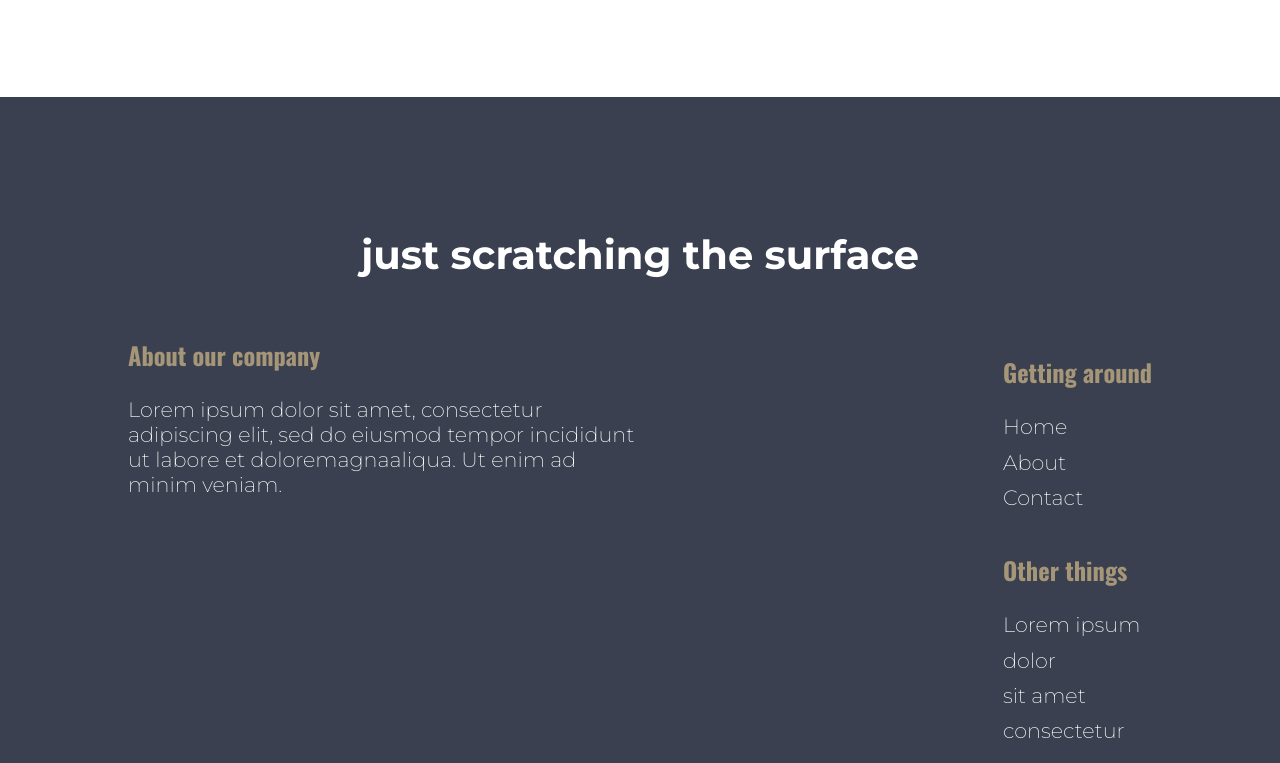
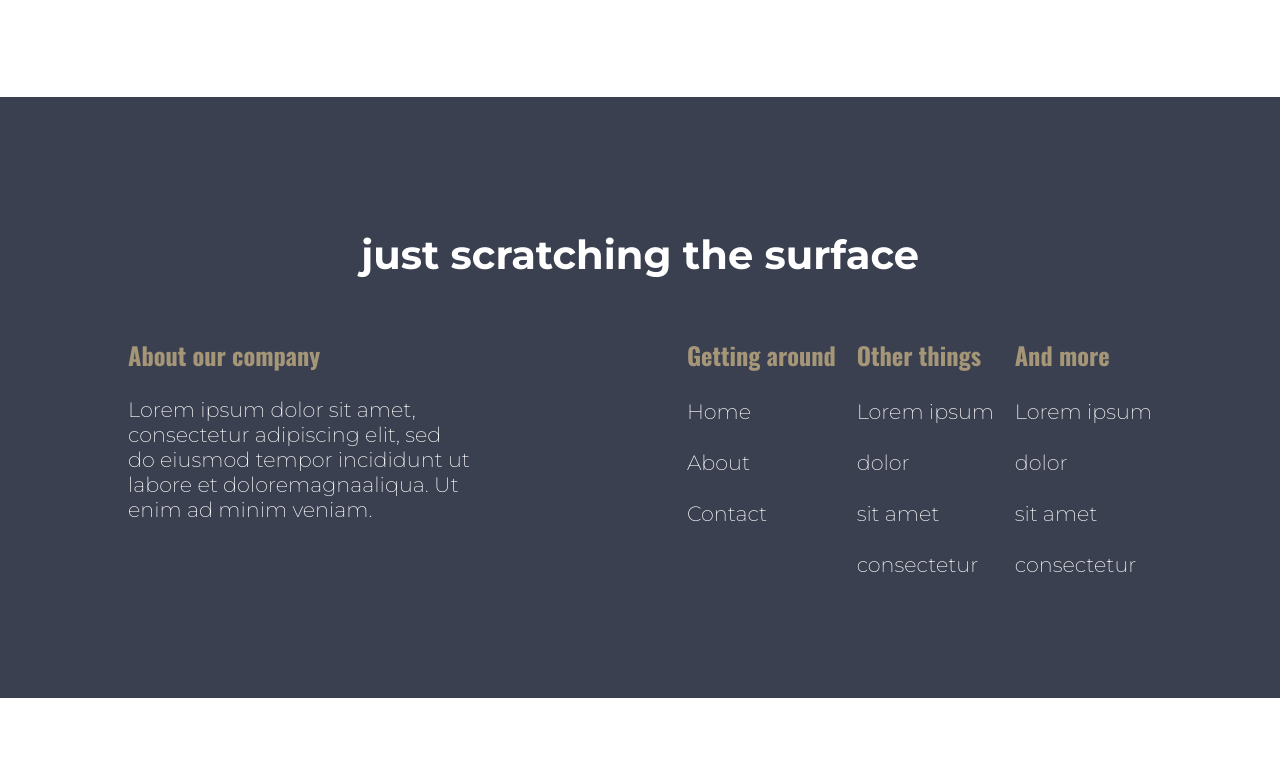
Before and after one commit to maximkwski/kp-responsive-layout, a plain HTML site: page index.html in a window 1280 px wide. Shown: the part 2034-2797 px from the top of the page. After the commit the page ends 2732 px from the top, so only its background shows below. Drawn offline with nearby package versions, Linux system fonts and the light colour scheme.

Commit message:
add more styles

```diff
--- a/style.css
+++ b/style.css
@@ -238,10 +238,26 @@ footer ul {
     font-weight: 200;
 }
 
+.footer--links {
+    display: flex;
+    flex-wrap: wrap;
+    gap: 2em;
+    justify-content: space-between;
+}
+
+.footer__item {
+    margin-top: 0;
+}
+
 @media screen and (min-width: 700px) {
     .row {
         display: flex;
         gap: 2em;
+    }
+
+    header .row {
+        flex-direction: column;
+        gap: 0.5em;
     }
 
     .main {
@@ -265,8 +281,15 @@ footer ul {
     }
 
     .footer--about {
-        width: 50%;
+        width: 60%;
     }
+
+    .footer--links {
+        flex-direction: column;
+        justify-content: end;
+    }
+
+
 }
 
 @media screen and (min-width: 1000px) {
@@ -277,4 +300,20 @@ footer ul {
     .sidebar {
         flex-direction: column;
     }
+
+    .footer--about {
+        width: 35%;
+    }
+
+    .footer--links {
+        flex-direction: row;
+        justify-content: flex-end;
+        width: 65%;
+        display: flex;
+        gap: 1em;
+    }
+
+    .footer__li {
+        margin-top: 1.25em;
+    }
 }
```
